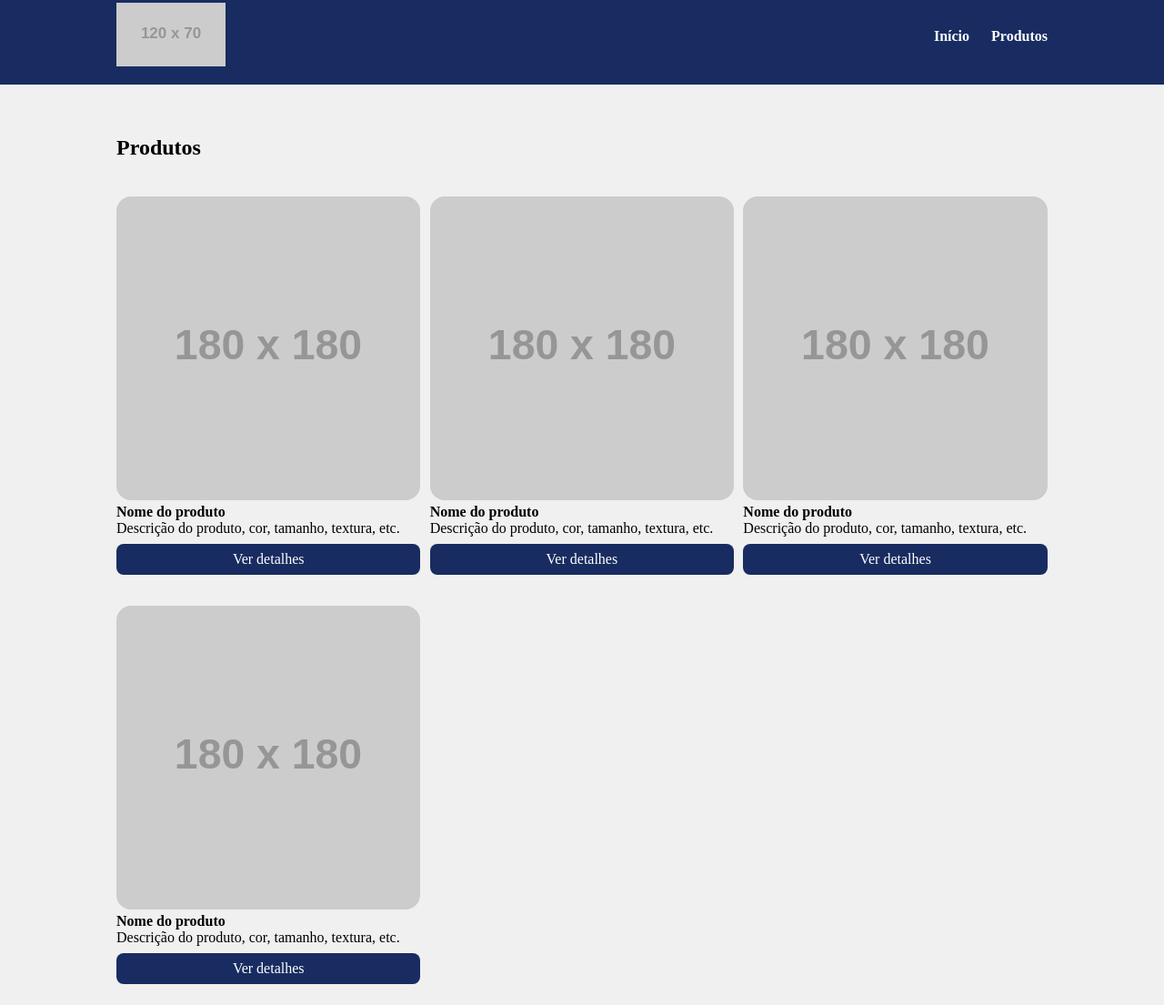
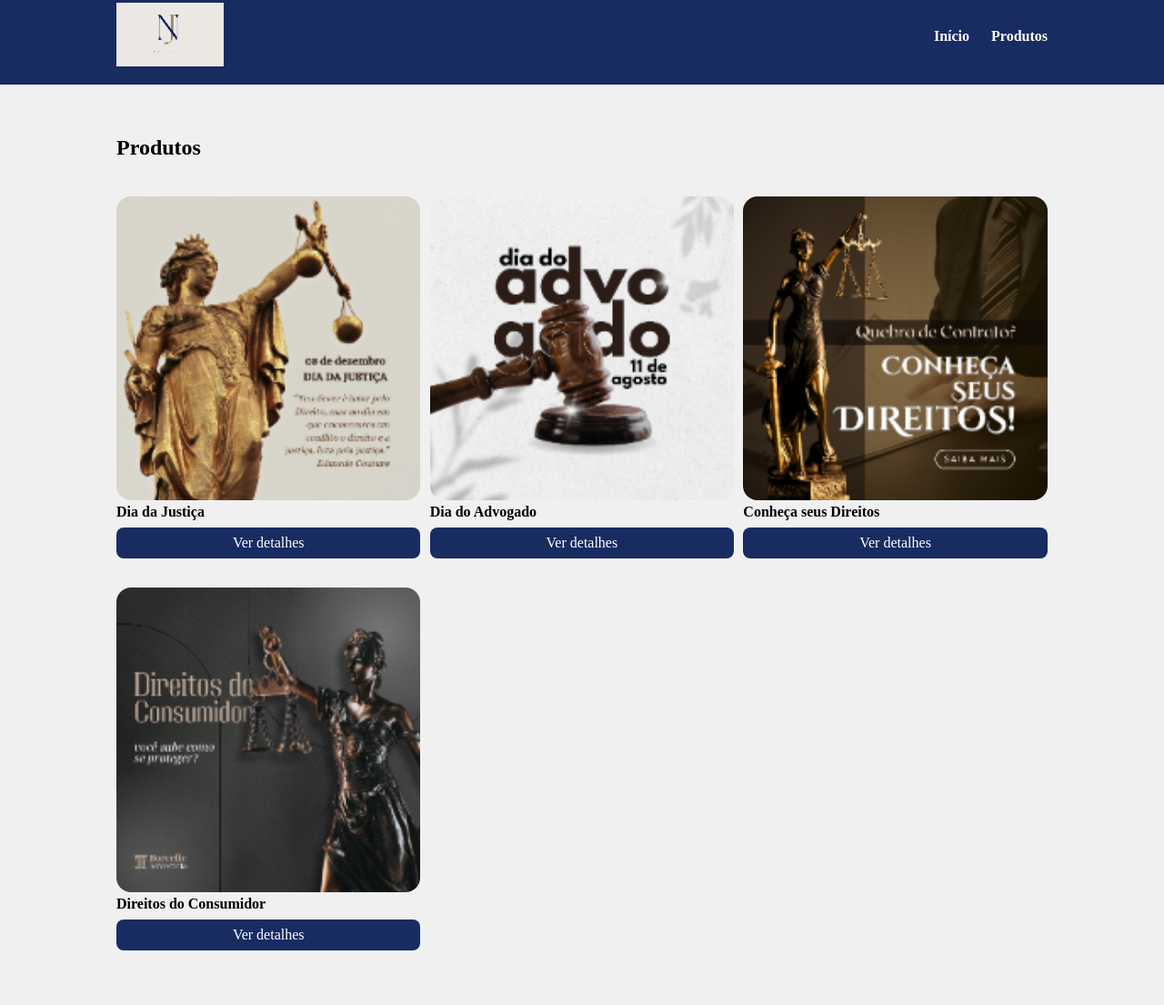
Before and after one commit to Jhonatas-Oli/exercicio_sass, a website: page index.html in a window 1280 px wide. Shown: the part 13-1118 px from the top of the page at 91% size. After the commit the page ends 1082 px from the top, so only its background shows below. Drawn offline with Linux system fonts and the light colour scheme; placeholder pictures from the web are drawn by us.

Commit message:
Descrição das alterações realizadas

```diff
--- a/index.html
+++ b/index.html
@@ -14,7 +14,7 @@
     <header>
         <div class="container">
             <div class="branding">
-                <img src="https://via.placeholder.com/120x70" />
+                <img src="images/imagem1.JPG" />
             </div>
             <nav>
                 <ul class="menu">
@@ -33,41 +33,29 @@
             <h2>Produtos</h2>
             <ul class="products">
                 <li class="product-item">
-                    <img src="https://via.placeholder.com/180x180" />
-                    <h4>Nome do produto</h4>
-                    <p>
-                        Descrição do produto, cor, tamanho, textura, etc.
-                    </p>
+                    <img src="images/imagem2.png" />
+                    <h4>Dia da Justiça</h4>
                     <a href="#" class="product-button">
                         Ver detalhes
                     </a>
                 </li>
                 <li class="product-item">
-                    <img src="https://via.placeholder.com/180x180" />
-                    <h4>Nome do produto</h4>
-                    <p>
-                        Descrição do produto, cor, tamanho, textura, etc.
-                    </p>
+                    <img src="images/imagem3.png" />
+                    <h4>Dia do Advogado</h4>
                     <a href="#" class="product-button">
                         Ver detalhes
                     </a>
                 </li>
                 <li class="product-item">
-                    <img src="https://via.placeholder.com/180x180" />
-                    <h4>Nome do produto</h4>
-                    <p>
-                        Descrição do produto, cor, tamanho, textura, etc.
-                    </p>
+                    <img src="images/imagem4.png" />
+                    <h4>Conheça seus Direitos</h4>
                     <a href="#" class="product-button">
                         Ver detalhes
                     </a>
                 </li>
                 <li class="product-item">
-                    <img src="https://via.placeholder.com/180x180" />
-                    <h4>Nome do produto</h4>
-                    <p>
-                        Descrição do produto, cor, tamanho, textura, etc.
-                    </p>
+                    <img src="images/imagem5.png" />
+                    <h4>Direitos do Consumidor</h4>
                     <a href="#" class="product-button">
                         Ver detalhes
                     </a>
--- a/package.json
+++ b/package.json
@@ -1,4 +1,10 @@
 {
+  "name": "exercicio",
+  "version": "1.0.0",
+  "scripts": {
+    "build": "sass ./src/scss:./dist/css --no-source-map",
+    "watch": "sass --watch ./src/scss:./dist/css --no-source-map"
+  },
   "devDependencies": {
     "sass": "^1.79.4"
   }
```
Also changed, not shown: images/imagem1.JPG (added), images/imagem2.png (added), images/imagem3.png (added), images/imagem4.png (added), images/imagem5.png (added).
